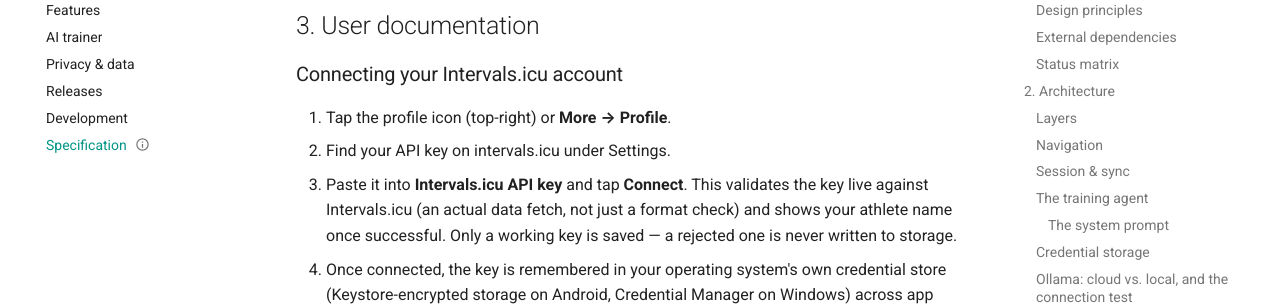
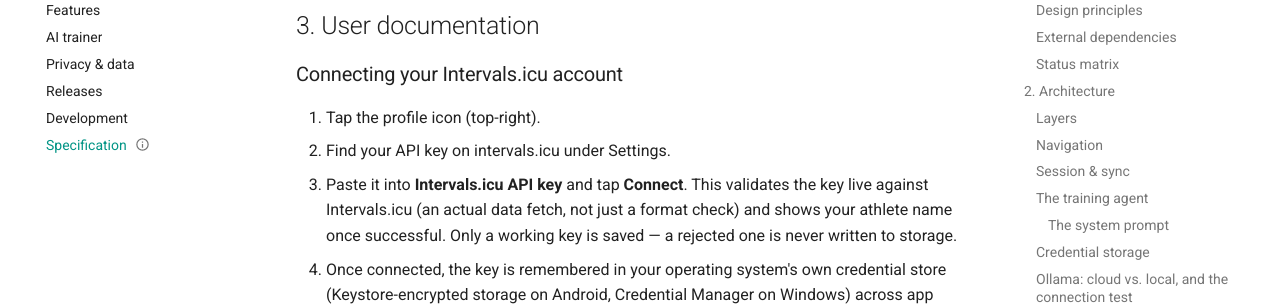
Before and after one commit to uid09552/triiq, an MkDocs documentation site: the page built from docs/okf.md, in a window 1280 px wide and 900 px high, scrolled down 22122 px. Shown: the part 152-458 px from the top of the window. Built offline with MkDocs 1.6.1 and Material for MkDocs 9.7.7, drawn with Linux system fonts in a browser that asks for light colours; comment, search, counter and statistics services are not loaded.

Commit message:
Docs: Profile and Settings are reached from the user icon only
Co-Authored-By: Claude Sonnet 5.5 <noreply@anthropic.com>
Claude-Session: https://claude.ai/code/session_01TLfDyPrWVKmQePXF4S4Tbp

```diff
--- a/docs/okf.md
+++ b/docs/okf.md
@@ -816,7 +816,7 @@ is re-synced so the new session appears immediately.
 
 ### Connecting your Intervals.icu account
 
-1. Tap the profile icon (top-right) or **More → Profile**.
+1. Tap the profile icon (top-right).
 2. Find your API key on intervals.icu under Settings.
 3. Paste it into **Intervals.icu API key** and tap **Connect**. This
    validates the key live against Intervals.icu (an actual data fetch, not
```
